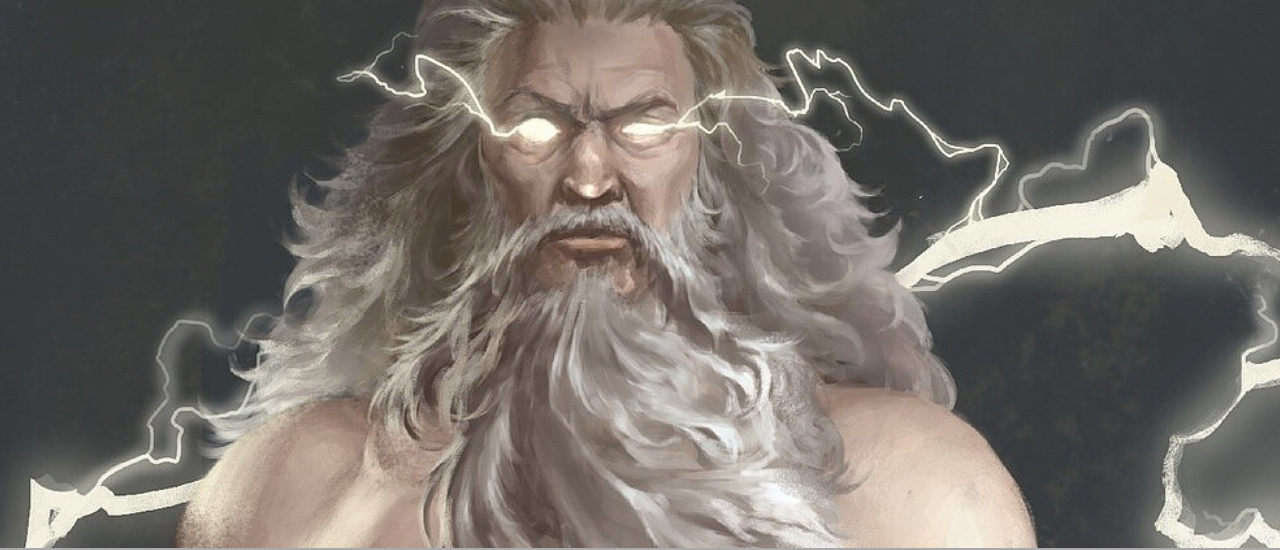
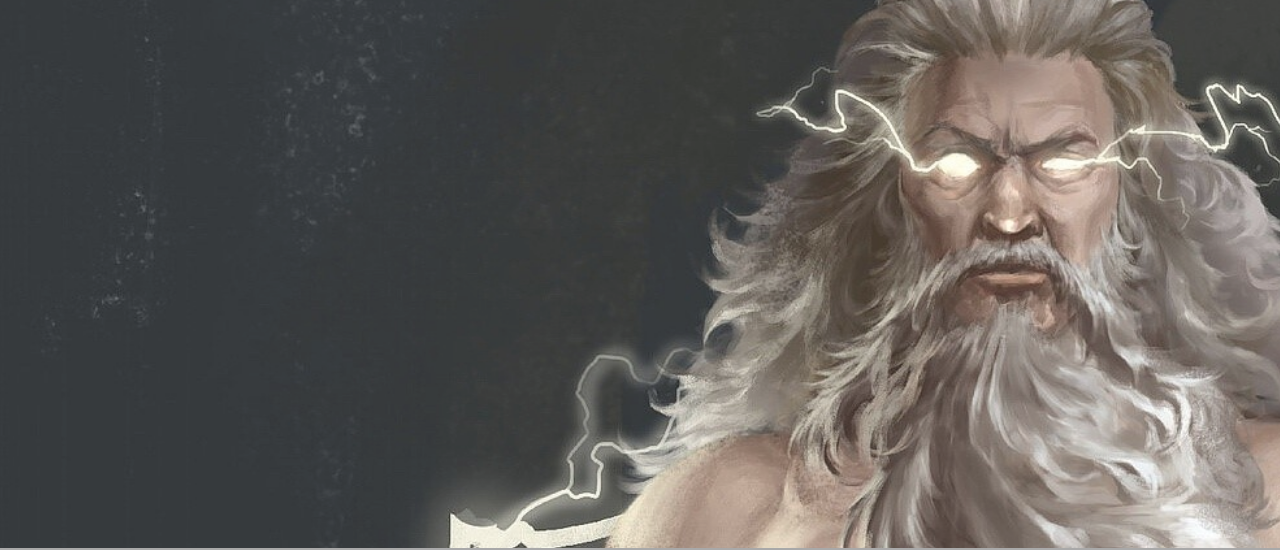
Before and after one commit to DEV451997/Milestone-Project-1, a plain HTML site: page index.html in a window 1280 px wide. Shown: the part 115-665 px from the top of the page. Drawn offline with nearby package versions, Linux system fonts and the light colour scheme.

Commit message:
fixed main image

```diff
--- a/assets/css/style.css
+++ b/assets/css/style.css
@@ -90,7 +90,6 @@ header h1 {
 #main-image {
     height: 600px;
     width: 100%;
-    background: url(/assets/images/ZEUS\ 5.0.jpg) no-repeat center center;
     border: solid;
     border-color: darkgrey;
     opacity: 0.85;
--- a/index.html
+++ b/index.html
@@ -30,7 +30,9 @@
     </header>
 
     <section id="image-behind">
-        <div id="main-image"></div>
+        <div id="main-image">
+            <img src="/assets/images/ZEUS 5.0.jpg">
+        </div>
     </section>
 
     <footer>
```
